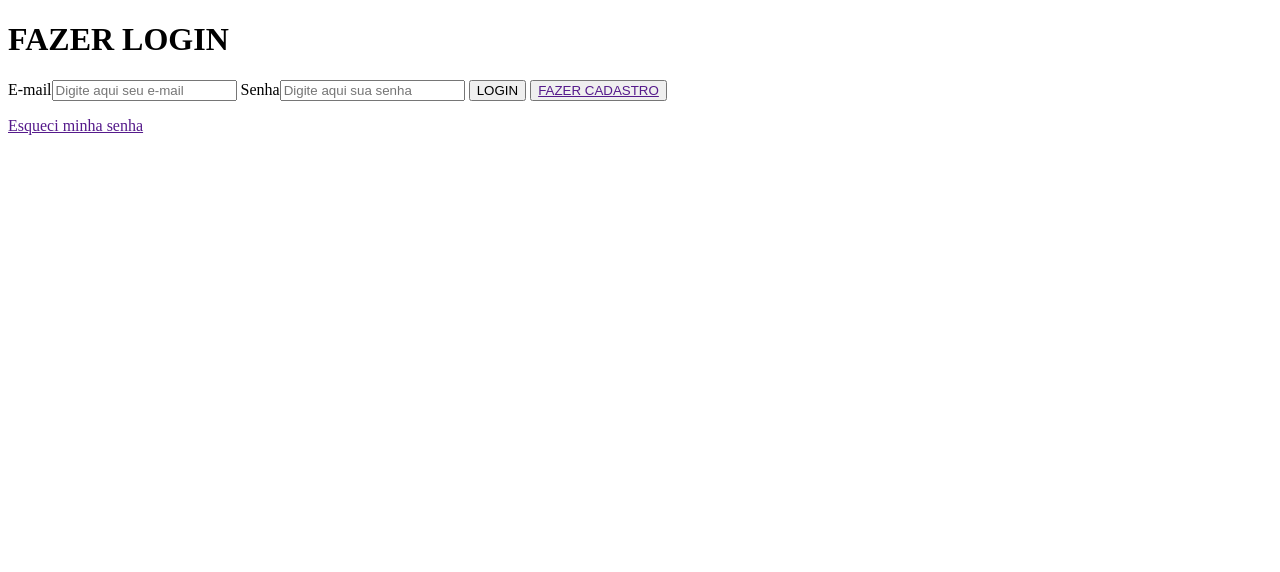
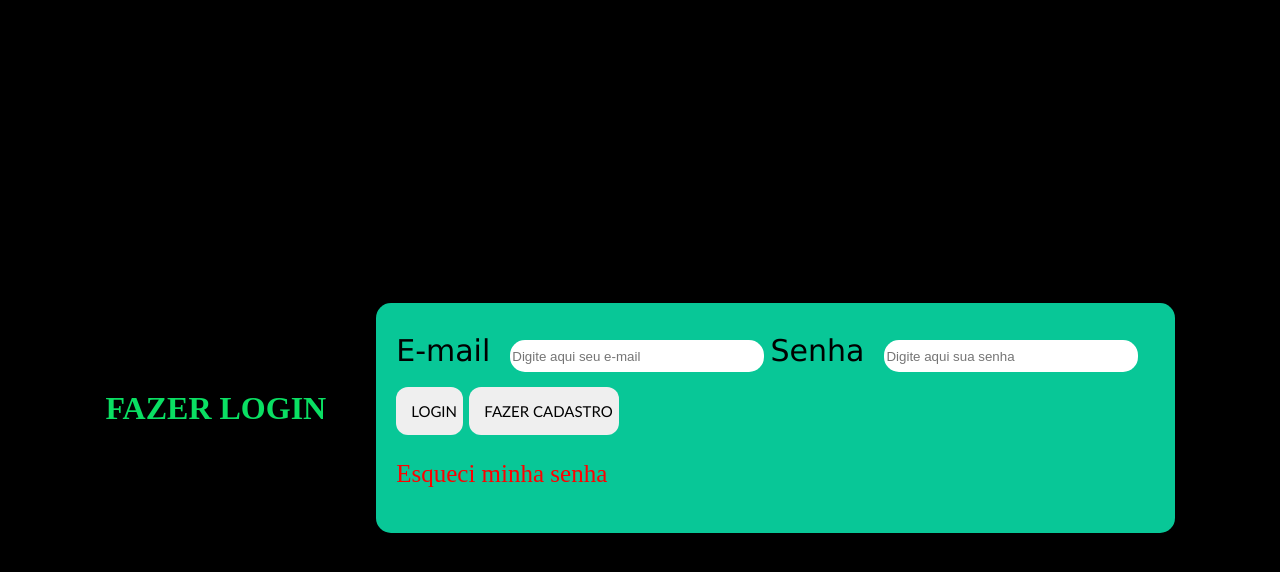
Before and after one commit to luisstrechar-netizen/1-projeto, a plain HTML site: page index.html in a window 1280 px wide. Drawn offline with Linux system fonts and the light colour scheme.

Commit message:
Add files via upload

```diff
--- a/index.html
+++ b/index.html
@@ -4,13 +4,16 @@
     <meta charset="UTF-8">
     <meta name="viewport" content="width=device-width, initial-scale=1.0">
     <title>TELA DE LOGIN</title>
+    <link rel="stylesheet" href="style.css">
 </head>
 <body>
  <h1>FAZER LOGIN</h1>
- <label for="">E-mail<input type="email" placeholder="Digite aqui seu e-mail" name="e-mail" required></label>
- <label for="">Senha<input type="password" placeholder="Digite aqui sua senha" name="senha" required></label>
- <button type="submit">LOGIN</button>
- <button><a href="">FAZER CADASTRO</a></button>
- <a href=""><p>Esqueci minha senha</p></a>
+ <div class="login">
+    <label for="">E-mail<input type="email" placeholder="Digite aqui seu e-mail" name="e-mail" required></label>
+    <label for="">Senha<input type="password" placeholder="Digite aqui sua senha" name="senha" required></label>
+    <button type="submit"><a href="video.html">LOGIN</a></button>
+    <button><a href="">FAZER CADASTRO</a></button>
+    <a href="esqueciSenha.html"><p>Esqueci minha senha</p></a>
+ </div>
 </body>
 </html>
--- /dev/null
+++ b/style.css
@@ -0,0 +1,69 @@
+body {
+    background-color: rgb(0, 0, 0);
+    color: #0adf63;
+    display: flex;
+    justify-content: center;
+    align-items: center;
+    height: 100vh;
+}
+
+.login{
+    background: rgb(8, 199, 151);
+    margin-top: 20px;
+    margin-left: 50px;
+    padding-top: 30px;
+    padding-left: 20px;
+    padding-right: 20px;
+    padding-bottom: 20px;
+    border-radius: 15px;
+    width: 60%;
+    font-size: 25px;
+}
+
+h1  {
+    text-align: center;
+}
+
+label {
+   font-size: 30px;
+   font-family: 'Lucida Sans', 'Lucida Sans Regular', 'Lucida Grande', 'Lucida Sans Unicode', Geneva, Verdana, sans-serif;
+   color: black;
+}
+
+input {
+    height: 30px;
+    width: 250px;
+    margin-left: 20px;
+    border-radius: 15px;
+    border: none;
+}
+
+input:hover {
+    background: rgb(0, 26, 255);
+}
+
+button {
+    border: none;
+    border-radius: 12px;
+    font-family: 'Gill Sans', 'Gill Sans MT', Calibri, 'Trebuchet MS', sans-serif;
+    font-size: 15px;
+    font-weight: 550;
+    padding-top: 15px;
+    padding-bottom: 15px;
+    padding-left: 15px;
+    margin-top: 15px;
+}
+
+button:hover {
+    background-color: rgb(0, 26, 255);
+}
+
+a {
+  text-decoration: none;
+  color: black;
+}
+
+p {
+  color: red;
+  text-decoration: none;
+}
```
Also changed, not shown: video.html (added, +22 -0 lines).
